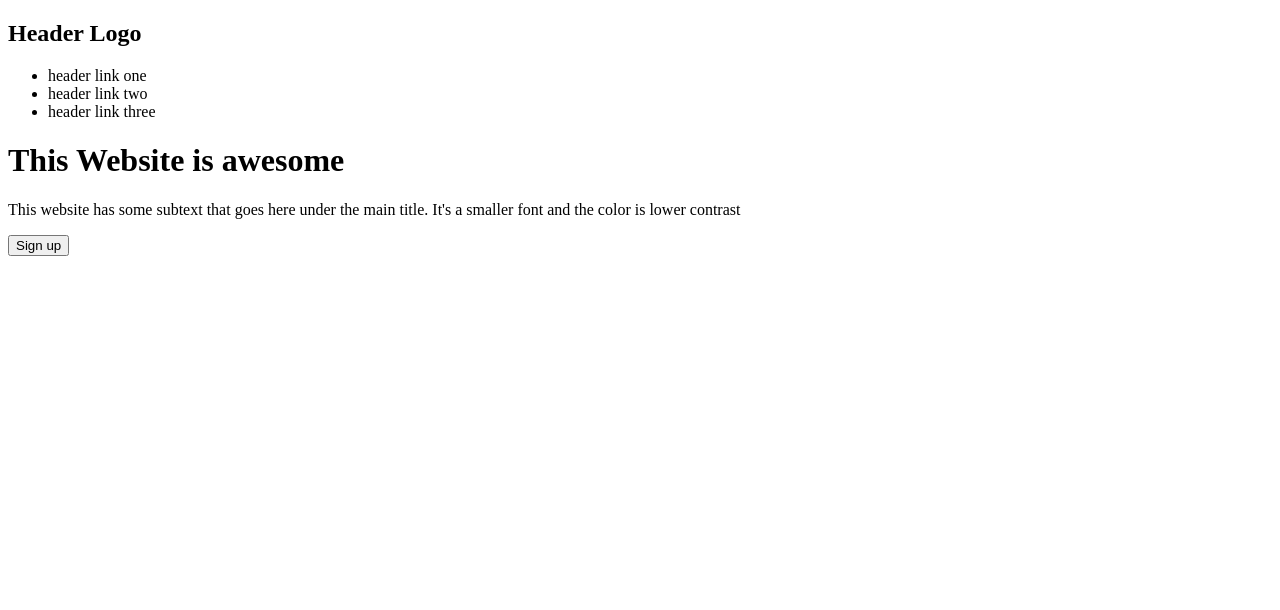
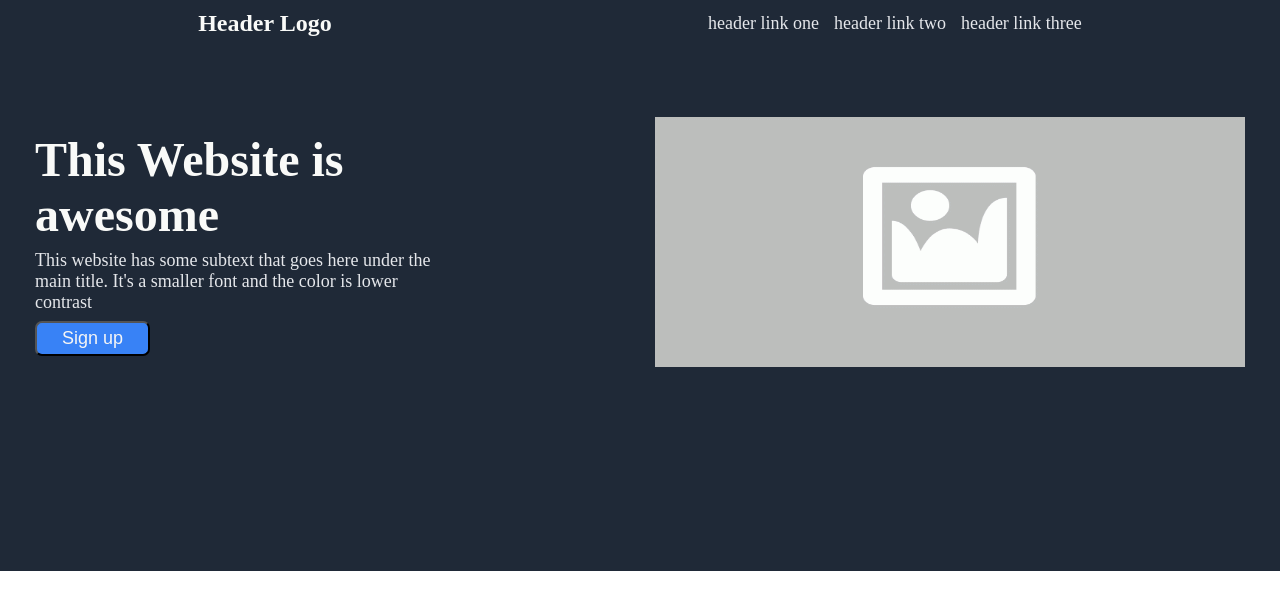
Before and after one commit to IBLearning0/landing-page, a plain HTML site: page index.html in a window 1280 px wide. Drawn offline with Linux system fonts and the light colour scheme.

Commit message:
Style the header

```diff
--- a/index.html
+++ b/index.html
@@ -10,23 +10,23 @@
     <body>
         <div class="header">
             <div class="nav-bar">
-                <h2>Header Logo</h2>
+                <h2 class="header-log">Header Logo</h2>
                 <ul>
-                    <li>header link one</li>
-                    <li>header link two</li>
-                    <li>header link three</li>
+                    <li><a href="">header link one</a></li>
+                    <li><a href="">header link two</a></li>
+                    <li><a href="">header link three</a></li>
                 </ul>
             </div>
 
             <div class="main-section">
                 <div class="header-txt">
-                    <h1>This Website is awesome</h1>
-                    <p>This website has some subtext that goes here under the main title. It's a smaller font and the color is lower contrast</p>
-                    <button>Sign up</button>
+                    <h1 class="main-title">This Website is awesome</h1>
+                    <p class="main-txt">This website has some subtext that goes here under the main title. It's a smaller font and the color is lower contrast</p>
+                    <button class="signup-btn">Sign up</button>
                 </div>
 
                 <div class="header-img">
-                    <img src="" alt="">
+                    <img src="./img/placeholder-800x423.gif" alt="">
                 </div>
             </div>
         </div>
--- a/style.css
+++ b/style.css
@@ -0,0 +1,83 @@
+/* Remove the padding and margin from every element */
+*{
+    padding: 0;
+    margin: 0;
+}
+
+/* Using flexbox and changing the direction to column */
+body{
+    display: flex;
+    flex-direction: column;
+    padding: 0;
+    margin: 0;
+}
+
+.header{
+    background-color: #1F2937;
+    padding-bottom: 200px;
+}
+
+.nav-bar{
+    display: flex;
+    justify-content: space-around;
+    align-items: center;
+    color: whitesmoke;
+    padding: 10px 10px 80px 10px;
+}
+
+.nav-bar ul{
+    display: flex;
+    list-style: none;
+    gap: 15px;
+}
+
+.nav-bar a{
+    text-decoration: none;
+    color: #E5E7EB;
+    font-size: 18px;
+}
+
+.header-img  img{
+    height: 250px ;
+    width: 590px;
+}
+
+.main-section{
+    display: flex;
+    align-items: center;
+    justify-content: center;
+    gap: 200px;
+}
+
+
+.header-txt{
+    width: 420px;
+    display: flex;
+    flex-direction: column;
+    align-items: center;
+    gap: 8px;
+}
+
+.header-log{
+    font-size: 24px;
+    color: #F9FAF8;
+}
+
+.main-title{
+    font-size: 48px;
+    color: #F9FAF8;
+}
+
+.main-txt{
+    color: #E5E7EB;
+    font-size: 18px;
+}
+
+.signup-btn{
+    padding: 5px 25px ;
+    margin-right: auto;
+    border-radius: 7px;
+    background-color: #3882F6;
+    color: whitesmoke;
+    font-size: 18px;
+}
```
Also changed, not shown: img/placeholder-800x423.gif (added).
